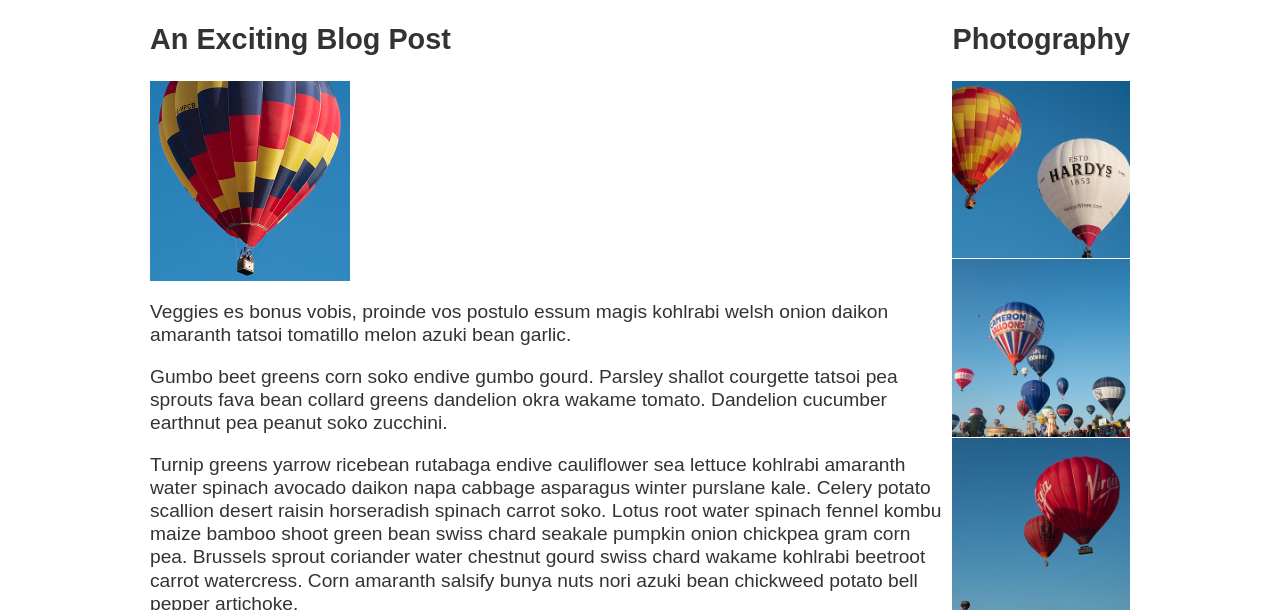
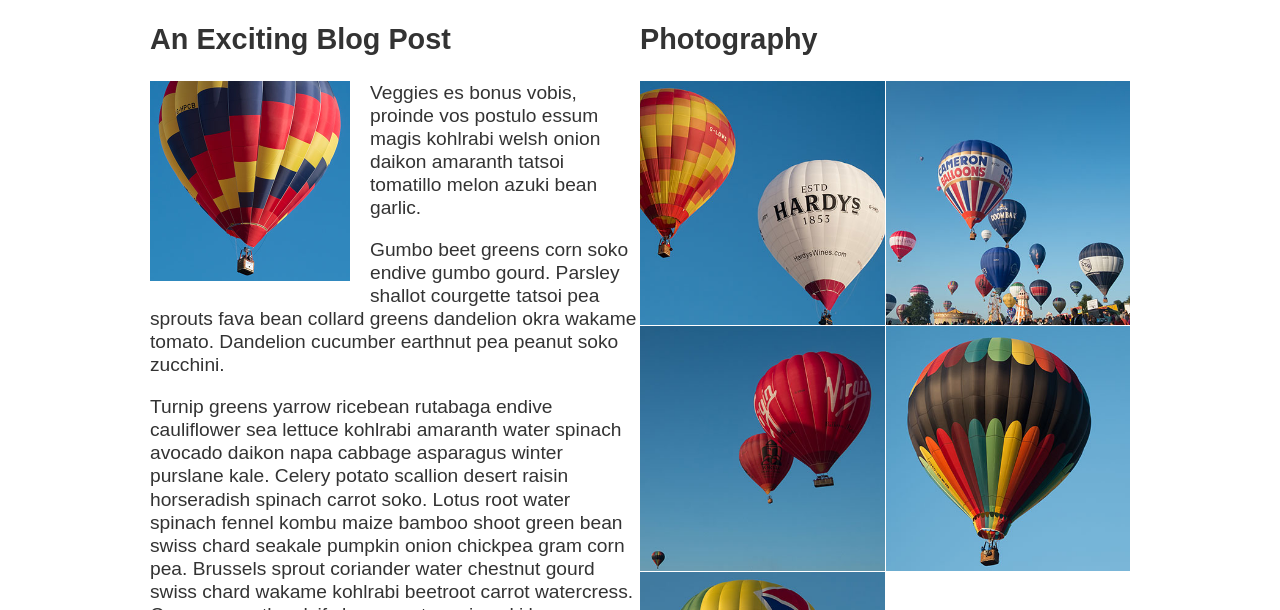
Before and after one commit to Tayyib180/INFT1206-09, a plain HTML site: page assignment3/part4/index.html in a window 1280 px wide. Shown: the part 190-800 px from the top of the page. Drawn offline with Linux system fonts and the light colour scheme.

Commit message:
added styles to assignment 3 part 4

```diff
--- a/assignment3/part4/styles.css
+++ b/assignment3/part4/styles.css
@@ -52,19 +52,21 @@ body {
   margin: 0;
   padding: 0;
   display: grid;
-    grid-template-columns: repeat(auto-fill, minimax(200px, 1fr));
+  grid-template-columns: repeat(auto-fill, minmax(200px, 1fr));
   gap: 1px;
-
 }
 
 .feature {
   width: 200px;
+  float: left;
+  padding-right: 20px;
+  padding-bottom: 5px;
 }
 
-  .article {
+article {
   flex: 1;
 }
 
-  .aside {
+aside {
   flex: 1;
 }
```
Lines whose indentation alone changed are shown as unchanged.
